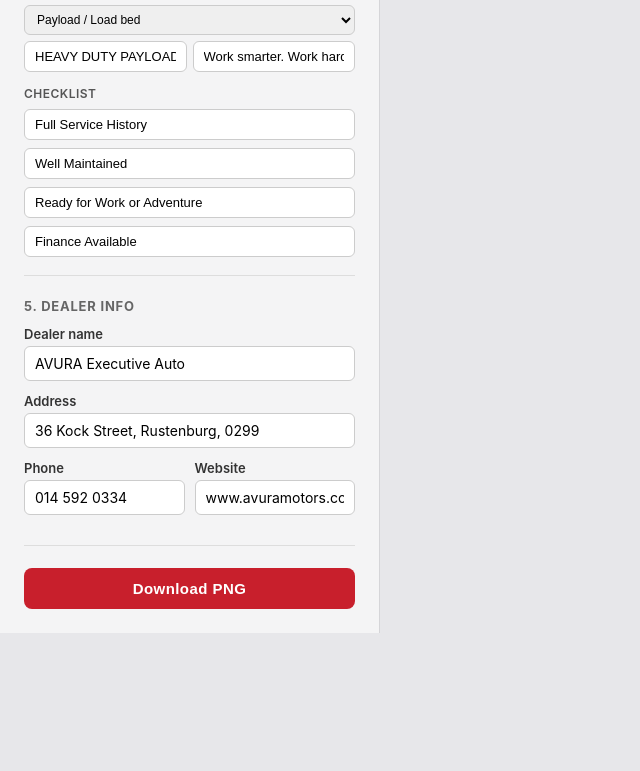
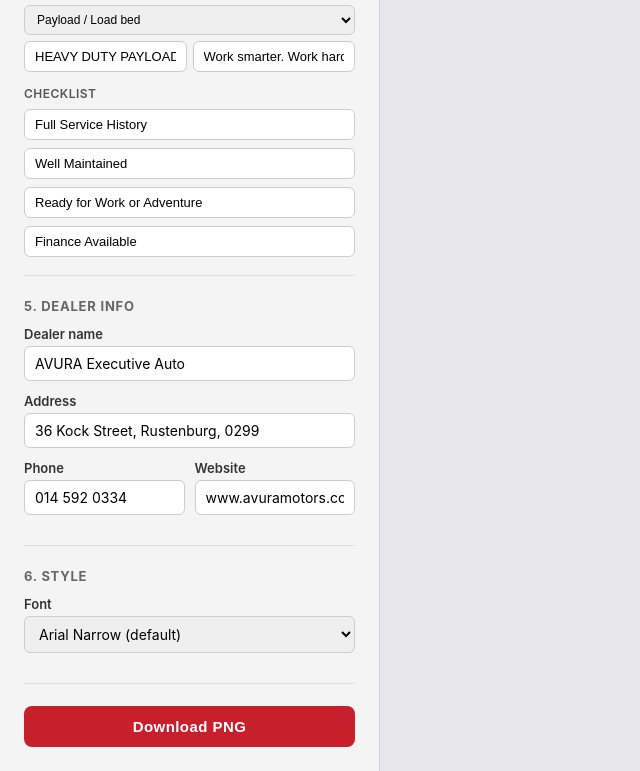
Before and after one commit to Alexcode519/auto-flyer, a plain HTML site: page index.html in a window 1280 px wide. Shown: the part 1622-2393 px from the top of the page, without its empty margins (0-640 px from the left). Before the commit the page ends 2255 px from the top, so only its background shows below. Drawn offline with nearby package versions, Linux system fonts and the light colour scheme.

Commit message:
Add a font picker for all flyer text
New "6. Style" section with a Font dropdown (Arial Narrow default plus
8 Google Fonts: Oswald, Bebas Neue, Anton, Roboto Condensed,
Montserrat, Barlow Condensed, Rajdhani, Poppins). Applies font-family
to the .pamphlet root, which every text element inherits from, so one
selector restyles the whole flyer at once.

```diff
--- a/app.js
+++ b/app.js
@@ -493,6 +493,21 @@ $("export-btn").addEventListener("click", () => {
   });
 });
 
+// ---------- Font picker ----------
+// Applying font-family to the .pamphlet root cascades to every text element
+// inside it (nothing under it sets its own font-family), so one selector
+// controls all flyer text at once.
+const fontSelect = $("font-select");
+FONT_LIBRARY.forEach((font, i) => {
+  const opt = document.createElement("option");
+  opt.value = i;
+  opt.textContent = font.label;
+  fontSelect.appendChild(opt);
+});
+fontSelect.addEventListener("change", () => {
+  $("pamphlet").style.fontFamily = FONT_LIBRARY[Number(fontSelect.value)].stack;
+});
+
 // ---------- Year dropdown ----------
 (function populateYears() {
   const select = $("year-input");
--- /dev/null
+++ b/fontData.js
@@ -0,0 +1,14 @@
+// Selectable fonts for all flyer text. "stack" is the CSS font-family value
+// applied to the whole pamphlet; web fonts are loaded via Google Fonts in
+// index.html's <head>, so only their family name needs to be referenced here.
+const FONT_LIBRARY = [
+  { label: "Arial Narrow (default)", stack: '"Arial Narrow", Arial, sans-serif' },
+  { label: "Oswald", stack: '"Oswald", Arial, sans-serif' },
+  { label: "Bebas Neue", stack: '"Bebas Neue", Arial, sans-serif' },
+  { label: "Anton", stack: '"Anton", Arial, sans-serif' },
+  { label: "Roboto Condensed", stack: '"Roboto Condensed", Arial, sans-serif' },
+  { label: "Montserrat", stack: '"Montserrat", Arial, sans-serif' },
+  { label: "Barlow Condensed", stack: '"Barlow Condensed", Arial, sans-serif' },
+  { label: "Rajdhani", stack: '"Rajdhani", Arial, sans-serif' },
+  { label: "Poppins", stack: '"Poppins", Arial, sans-serif' }
+];
--- a/index.html
+++ b/index.html
@@ -4,6 +4,9 @@
 <meta charset="UTF-8" />
 <meta name="viewport" content="width=device-width, initial-scale=1.0" />
 <title>AutoFlyer</title>
+<link rel="preconnect" href="https://fonts.googleapis.com" />
+<link rel="preconnect" href="https://fonts.gstatic.com" crossorigin />
+<link href="https://fonts.googleapis.com/css2?family=Oswald:wght@400;500;700&family=Bebas+Neue&family=Anton&family=Roboto+Condensed:wght@400;700&family=Montserrat:wght@400;700;900&family=Barlow+Condensed:wght@400;600;700&family=Rajdhani:wght@500;700&family=Poppins:wght@400;600;800&display=swap" rel="stylesheet" />
 <link rel="stylesheet" href="style.css" />
 </head>
 <body>
@@ -206,6 +209,14 @@
       </div>
     </section>
 
+    <section class="field-group">
+      <h2>6. Style</h2>
+      <label class="field">
+        <span>Font</span>
+        <select id="font-select"></select>
+      </label>
+    </section>
+
     <button id="export-btn" class="export-btn">Download PNG</button>
   </aside>
 
@@ -356,6 +367,7 @@
 <script src="vehicleData.js"></script>
 <script src="branchData.js"></script>
 <script src="iconData.js"></script>
+<script src="fontData.js"></script>
 <script src="app.js"></script>
 </body>
 </html>
```
